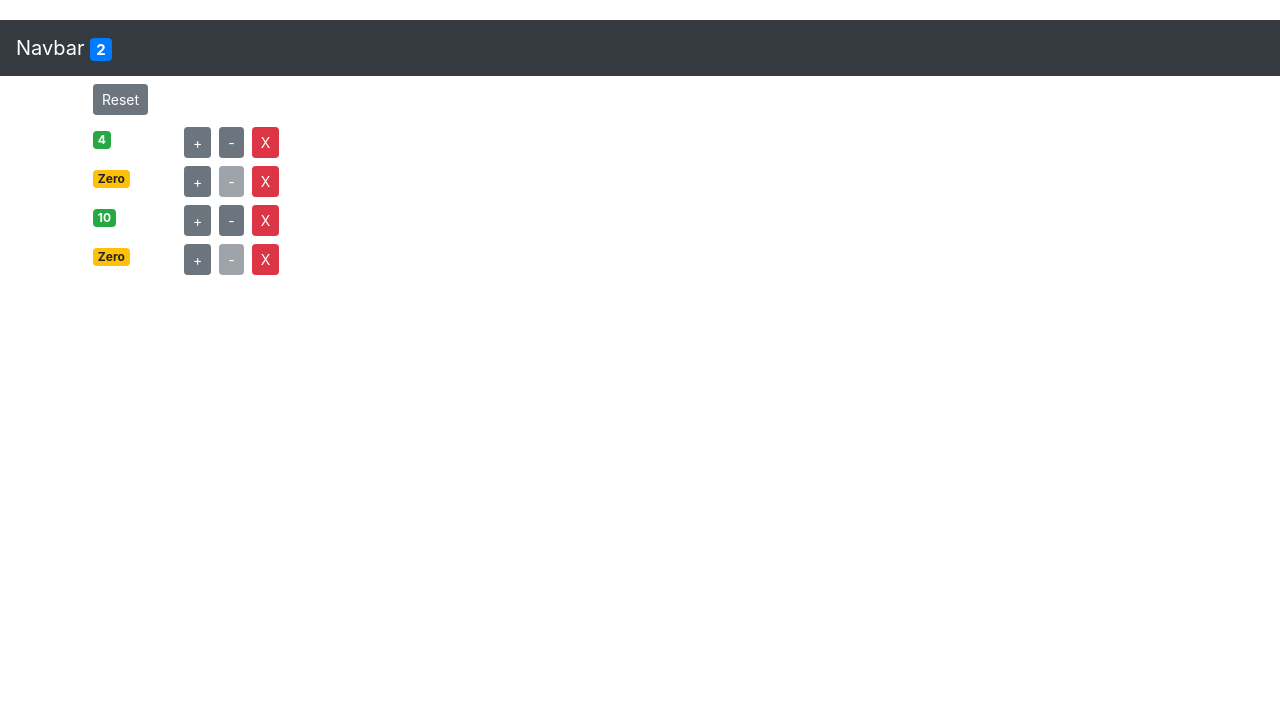
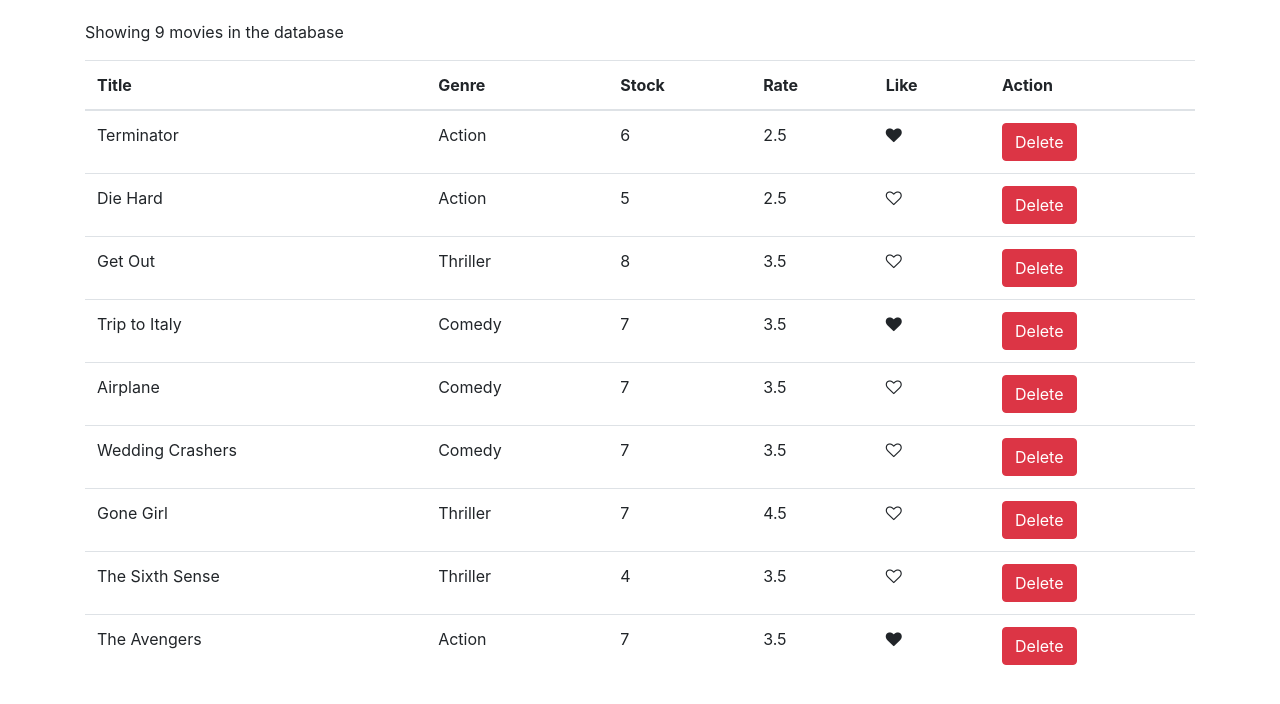
Before and after one commit to mdabutaleb/learning-react-js, a React (Create React App) app: page /movies/1 in a window 1280 px wide. Shown: the top 704 px of the page. Built offline with nearby package versions, Linux system fonts and the light colour scheme.

Commit message:
Liked operation implemented

```diff
--- a/package.json
+++ b/package.json
@@ -4,6 +4,7 @@
   "private": true,
   "dependencies": {
     "bootstrap": "^4.4.1",
+    "font-awesome": "^4.7.0",
     "react": "^16.9.0",
     "react-dom": "^16.9.0",
     "react-scripts": "^3.4.1"
--- a/src/App.js
+++ b/src/App.js
@@ -1,91 +1,22 @@
 import React, {Component} from 'react';
 import './App.css';
 import 'bootstrap/dist/css/bootstrap.css'
-import Increments from "./projectComponent/increments";
-import Navbar from "./projectComponent/navbar";
+import IncrementApp from "./IncrementApp";
+import Movies from "./projectComponent/movies";
+import 'font-awesome/css/font-awesome.css'
 
 class App extends Component {
     constructor(props) {
         super(props);
-        console.log('App constructor');
-    }
 
-
-    state = {
-        counters: [
-            {id: 1, value: 4},
-            {id: 2, value: 0},
-            {id: 3, value: 10},
-            {id: 4, value: 0},
-        ],
-        total: 0,
-    }
-
-
-    handleReset = () => {
-        const counters = this.state.counters.map(c => {
-            c.value = 0;
-            return c;
-        });
-        this.setState({
-            counters
-        })
-    }
-
-    handleDelete = (counterId) => {
-        const counters = this.state.counters.filter(counter => counter.id !== counterId)
-        this.setState({
-            counters
-        })
-    }
-
-    handleIncrement = counter => {
-        const counters = [...this.state.counters];
-        const index = counters.indexOf(counter);
-        counters[index] = {...counter}
-        counters[index].value++
-        this.setState({
-            counters
-        })
-
-    }
-    handleDecrement = counter => {
-        const counters = [...this.state.counters];
-        const index = counters.indexOf(counter);
-        counters[index] = {...counter}
-        counters[index].value--
-        this.setState({
-            counters
-        })
-
-    }
-
-    totalCount = () => {
-        const totalCount = this.state.counters.filter(c => c.value > 0).length
-        return totalCount;
-        // return a;
-    }
-
-    componentDidMount() {
-        console.log('Component mounting')
     }
 
 
     render() {
-        console.log('App rendering')
         return (
-            <React.Fragment>
-                <Navbar totalCount={this.totalCount()}/>
-                <div className="container">
-                    <Increments
-                        counters={this.state.counters}
-                        onIncrement={this.handleIncrement}
-                        onReset={this.handleReset}
-                        onDelete={this.handleDelete}
-                        onDecrement={this.handleDecrement}
-                    />
-                </div>
-            </React.Fragment>
+            // <IncrementApp/>
+
+            <Movies/>
         );
     }
 
--- /dev/null
+++ b/src/IncrementApp.js
@@ -0,0 +1,94 @@
+import React, {Component} from 'react';
+import './App.css';
+import 'bootstrap/dist/css/bootstrap.css'
+import Navbar from "./projectComponent/navbar";
+import Increments from "./projectComponent/increments";
+
+class IncrementApp extends Component {
+    constructor(props) {
+        super(props);
+        console.log('App constructor');
+    }
+
+
+    state = {
+        counters: [
+            {id: 1, value: 4},
+            {id: 2, value: 0},
+            {id: 3, value: 10},
+            {id: 4, value: 0},
+        ],
+        total: 0,
+    }
+
+
+    handleReset = () => {
+        const counters = this.state.counters.map(c => {
+            c.value = 0;
+            return c;
+        });
+        this.setState({
+            counters
+        })
+    }
+
+    handleDelete = (counterId) => {
+        const counters = this.state.counters.filter(counter => counter.id !== counterId)
+        this.setState({
+            counters
+        })
+    }
+
+    handleIncrement = counter => {
+        const counters = [...this.state.counters];
+        const index = counters.indexOf(counter);
+        counters[index] = {...counter}
+        counters[index].value++
+        this.setState({
+            counters
+        })
+
+    }
+    handleDecrement = counter => {
+        const counters = [...this.state.counters];
+        const index = counters.indexOf(counter);
+        counters[index] = {...counter}
+        counters[index].value--
+        this.setState({
+            counters
+        })
+
+    }
+
+    totalCount = () => {
+        const totalCount = this.state.counters.filter(c => c.value > 0).length
+        return totalCount;
+        // return a;
+    }
+
+    componentDidMount() {
+        console.log('Component mounting')
+    }
+
+
+    render() {
+        console.log('App rendering')
+        return (
+            <React.Fragment>
+                <Navbar totalCount={this.totalCount()}/>
+                <div className="container">
+                    <Increments
+                        counters={this.state.counters}
+                        onIncrement={this.handleIncrement}
+                        onReset={this.handleReset}
+                        onDelete={this.handleDelete}
+                        onDecrement={this.handleDecrement}
+                    />
+                </div>
+            </React.Fragment>
+        );
+    }
+
+}
+
+export default IncrementApp;
--- /dev/null
+++ b/src/projectComponent/liked.jsx
@@ -0,0 +1,12 @@
+import React, {Component} from 'react';
+
+const Liked = (props) => {
+    let classes = 'fa fa-heart';
+    if (!props.liked) classes+='-o';
+    return (
+        <i onClick={props.onLiked} className={classes} aria-hidden="true" style={{cursor: 'pointer'}}></i>
+    );
+
+}
+
+export default Liked;
--- a/src/projectComponent/movies.jsx
+++ b/src/projectComponent/movies.jsx
@@ -1,6 +1,8 @@
 import React, {Component} from 'react';
 import {getMovies, deleteMovie} from "../services/fakeMovieService";
-import MovieList from "./movieList";
+import Liked from "./liked";
+
+// import MovieList from "./movieList";
 
 class Movies extends Component {
     constructor(props) {
@@ -22,9 +24,17 @@ class Movies extends Component {
         return length > 0 ? <p>Showing {length} movies in the database</p> : <p>There are no movies in the database</p>;
     }
 
+    handleLiked = movie => {
+        const movies = [...this.state.movies];
+        const index = movies.indexOf(movie);
+        movies[index] = {...movie};
+        movies[index].liked =  !movies[index].liked
+        this.setState({
+            movies
+        })
+    }
+
     render() {
-        // let row = this.state.movies.map(movie => <MovieList key={movie._id} movie={movie} handle={this.handleDelete}/>)
-        // console.log(this.state.movies)
         return (
             <div className="container">
                 <div className="starter-template">
@@ -36,6 +46,7 @@ class Movies extends Component {
                             <th scope="col">Genre</th>
                             <th scope="col">Stock</th>
                             <th scope="col">Rate</th>
+                            <th scope="col">Like</th>
                             <th scope="col">Action</th>
                         </tr>
                         </thead>
@@ -47,6 +58,8 @@ class Movies extends Component {
                                     <td>{movie.genre.name}</td>
                                     <td>{movie.numberInStock}</td>
                                     <td>{movie.dailyRentalRate}</td>
+                                    {/*<td> <i className="fa fa-heart" aria-hidden="true    " role="button" style={{cursor: 'pointer'}}></i></td>*/}
+                                    <td><Liked liked={movie.liked} onLiked={() => this.handleLiked(movie)}/></td>
                                     <td>
                                         <button onClick={() => this.handleDelete(movie._id)}
                                                 className="btn btn-danger">Delete
@@ -55,8 +68,6 @@ class Movies extends Component {
                                 </tr>
                             )
                         }
-
-
                         </tbody>
                     </table>
                 </div>
--- a/src/services/fakeMovieService.js
+++ b/src/services/fakeMovieService.js
@@ -4,66 +4,69 @@ const movies = [
     {
         _id: "5b21ca3eeb7f6fbccd471815",
         title: "Terminator",
-    genre: { _id: "5b21ca3eeb7f6fbccd471818", name: "Action" },
+        genre: {_id: "5b21ca3eeb7f6fbccd471818", name: "Action"},
         numberInStock: 6,
         dailyRentalRate: 2.5,
-    publishDate: "2018-01-03T19:04:28.809Z"
+        publishDate: "2018-01-03T19:04:28.809Z",
+        liked: true
     },
     {
         _id: "5b21ca3eeb7f6fbccd471816",
         title: "Die Hard",
-    genre: { _id: "5b21ca3eeb7f6fbccd471818", name: "Action" },
+        genre: {_id: "5b21ca3eeb7f6fbccd471818", name: "Action"},
         numberInStock: 5,
         dailyRentalRate: 2.5
     },
     {
         _id: "5b21ca3eeb7f6fbccd471817",
         title: "Get Out",
-    genre: { _id: "5b21ca3eeb7f6fbccd471820", name: "Thriller" },
+        genre: {_id: "5b21ca3eeb7f6fbccd471820", name: "Thriller"},
         numberInStock: 8,
         dailyRentalRate: 3.5
     },
     {
         _id: "5b21ca3eeb7f6fbccd471819",
         title: "Trip to Italy",
-    genre: { _id: "5b21ca3eeb7f6fbccd471814", name: "Comedy" },
+        genre: {_id: "5b21ca3eeb7f6fbccd471814", name: "Comedy"},
         numberInStock: 7,
-    dailyRentalRate: 3.5
+        dailyRentalRate: 3.5,
+        liked: true
     },
     {
         _id: "5b21ca3eeb7f6fbccd47181a",
         title: "Airplane",
-    genre: { _id: "5b21ca3eeb7f6fbccd471814", name: "Comedy" },
+        genre: {_id: "5b21ca3eeb7f6fbccd471814", name: "Comedy"},
         numberInStock: 7,
         dailyRentalRate: 3.5
     },
     {
         _id: "5b21ca3eeb7f6fbccd47181b",
         title: "Wedding Crashers",
-    genre: { _id: "5b21ca3eeb7f6fbccd471814", name: "Comedy" },
+        genre: {_id: "5b21ca3eeb7f6fbccd471814", name: "Comedy"},
         numberInStock: 7,
         dailyRentalRate: 3.5
     },
     {
         _id: "5b21ca3eeb7f6fbccd47181e",
         title: "Gone Girl",
-    genre: { _id: "5b21ca3eeb7f6fbccd471820", name: "Thriller" },
+        genre: {_id: "5b21ca3eeb7f6fbccd471820", name: "Thriller"},
         numberInStock: 7,
         dailyRentalRate: 4.5
     },
     {
         _id: "5b21ca3eeb7f6fbccd47181f",
         title: "The Sixth Sense",
-    genre: { _id: "5b21ca3eeb7f6fbccd471820", name: "Thriller" },
+        genre: {_id: "5b21ca3eeb7f6fbccd471820", name: "Thriller"},
         numberInStock: 4,
         dailyRentalRate: 3.5
     },
     {
         _id: "5b21ca3eeb7f6fbccd471821",
         title: "The Avengers",
-    genre: { _id: "5b21ca3eeb7f6fbccd471818", name: "Action" },
+        genre: {_id: "5b21ca3eeb7f6fbccd471818", name: "Action"},
         numberInStock: 7,
-    dailyRentalRate: 3.5
+        dailyRentalRate: 3.5,
+        liked: true,
     }
 ];
 
```
Also changed, not shown: 1 other file (tests, documents, lock files or other folders). Lines whose indentation alone changed are shown as unchanged.
